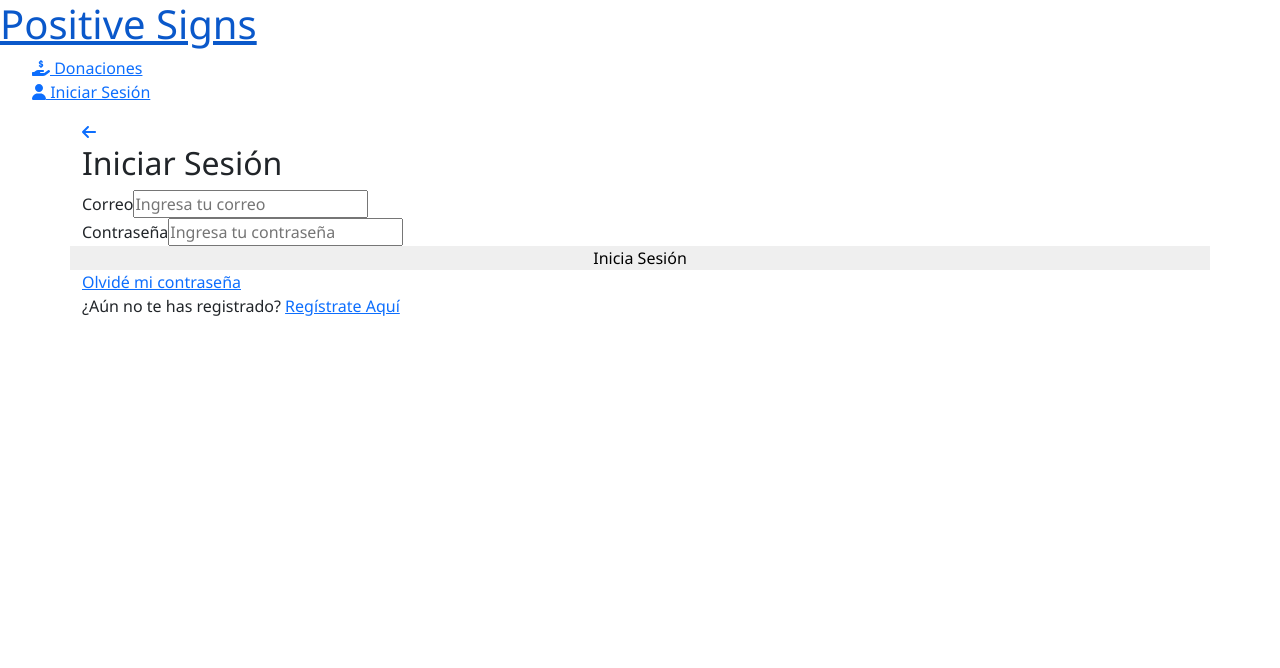
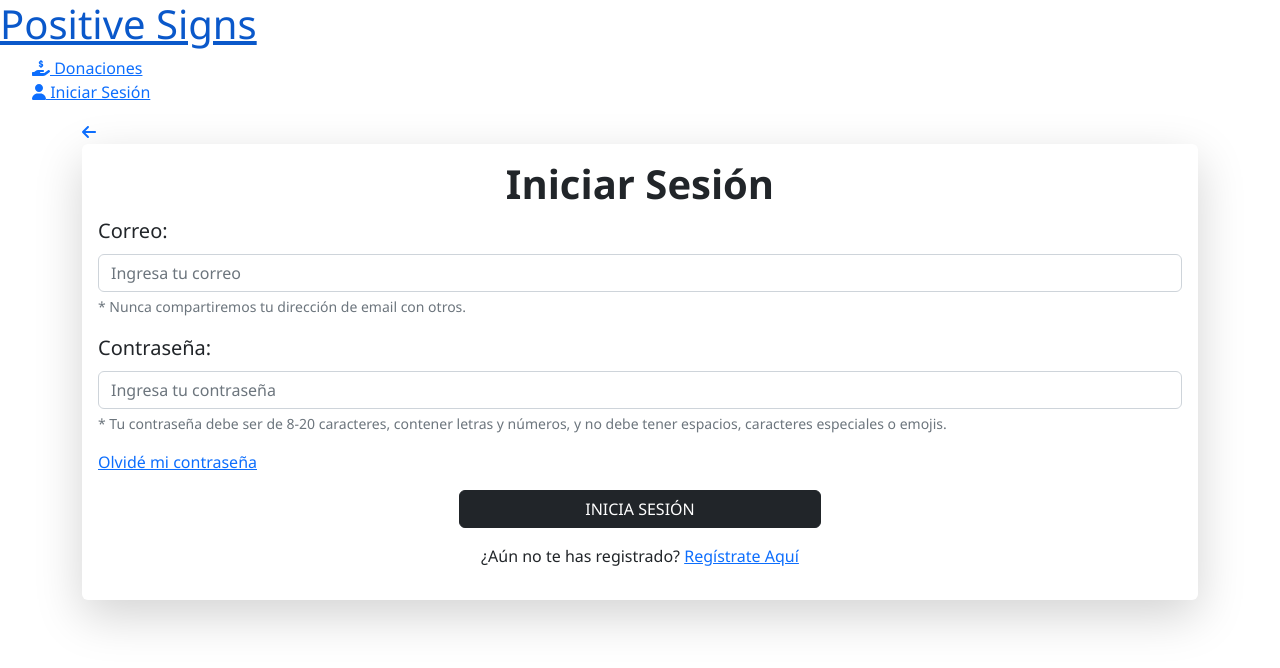
Before and after one commit to Liz2001/Ing-Software-se-as, a React (Create React App) app in the folder client/: page /login in a window 1280 px wide. Shown: the top 668 px of the page. Built offline with nearby package versions, Linux system fonts and the light colour scheme.

Commit message:
login formateado

```diff
--- a/client/src/components/body/auth/Login.js
+++ b/client/src/components/body/auth/Login.js
@@ -40,25 +40,33 @@ function Login() {
   return (
     <div className='container'>
       <Link to={'/'}><FontAwesomeIcon icon='fa-solid fa-arrow-left' title='Regresar' className='return' /></Link>
-      <div className='login_page'>
-        <h2>Iniciar Sesión</h2>
+      <div className='login_page shadow-lg p-3 rounded'>
+        <h2 className='fw-bold fs-1 text-center'>Iniciar Sesión</h2>
         {err && showErrMsg(err)}
         {success && showSuccessMsg(success)}
+
         <form onSubmit={handleSubmit}>
-          <div>
-            <label htmlFor='email'>Correo</label>
-            <input type='text' placeholder='Ingresa tu correo' id='email' value={email} name='email' onChange={handleChangeInput}></input>
+          <div className='mb-3'>
+            <label className='fs-5 form-label' htmlFor='email'>Correo:</label>
+            <input type='email' className='form-control' placeholder='Ingresa tu correo' id='email' value={email} name='email' onChange={handleChangeInput}></input>
+            <div className='form-text'>* Nunca compartiremos tu dirección de email con otros.</div>
           </div>
-          <div>
-            <label htmlFor='password'>Contraseña</label>
-            <input type='password' placeholder='Ingresa tu contraseña' id='password' value={password} name='password' onChange={handleChangeInput}></input>
+
+          <div className='mb-3'>
+            <label className='fs-5 form-label' htmlFor='password'>Contraseña:</label>
+            <input type='password' className='form-control' placeholder='Ingresa tu contraseña' id='password' value={password} name='password' onChange={handleChangeInput}></input>
+            <div className='form-text'>* Tu contraseña debe ser de 8-20 caracteres, contener letras y números, y no debe tener espacios, caracteres especiales o emojis.</div>
           </div>
-          <div className='row'>
-            <button type='submit'>Inicia Sesión</button>
+
+          <div className='mb-3'>
             <Link to='/forgot_password'>Olvidé mi contraseña</Link>
           </div>
+
+          <div className='d-grid gap-2 col-4 mx-auto mb-3'>
+            <button type='submit' className='btn btn-dark'>INICIA SESIÓN</button>
+          </div>
         </form>
-        <p>¿Aún no te has registrado? <Link to='/register'> Regístrate Aquí</Link></p>
+        <p className='text-center'>¿Aún no te has registrado? <Link to='/register' > Regístrate Aquí</Link></p>
       </div>
     </div>
   )
```
